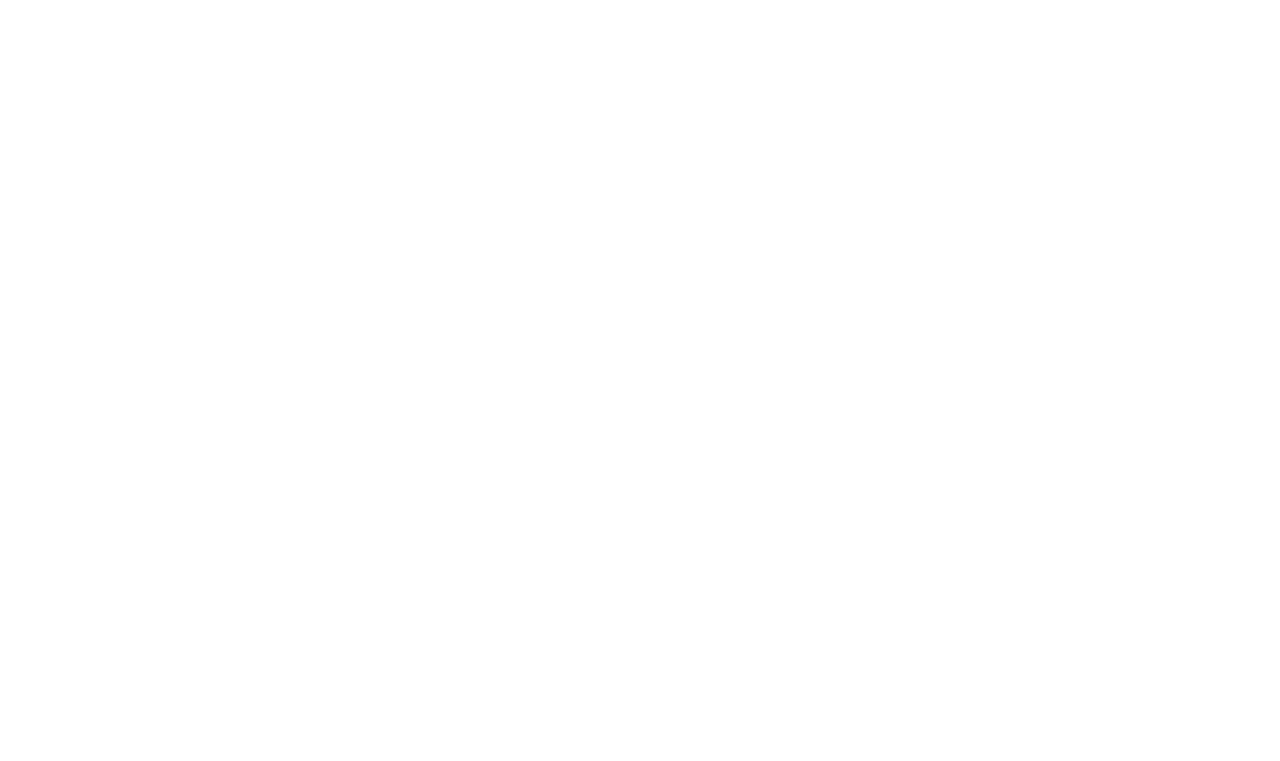
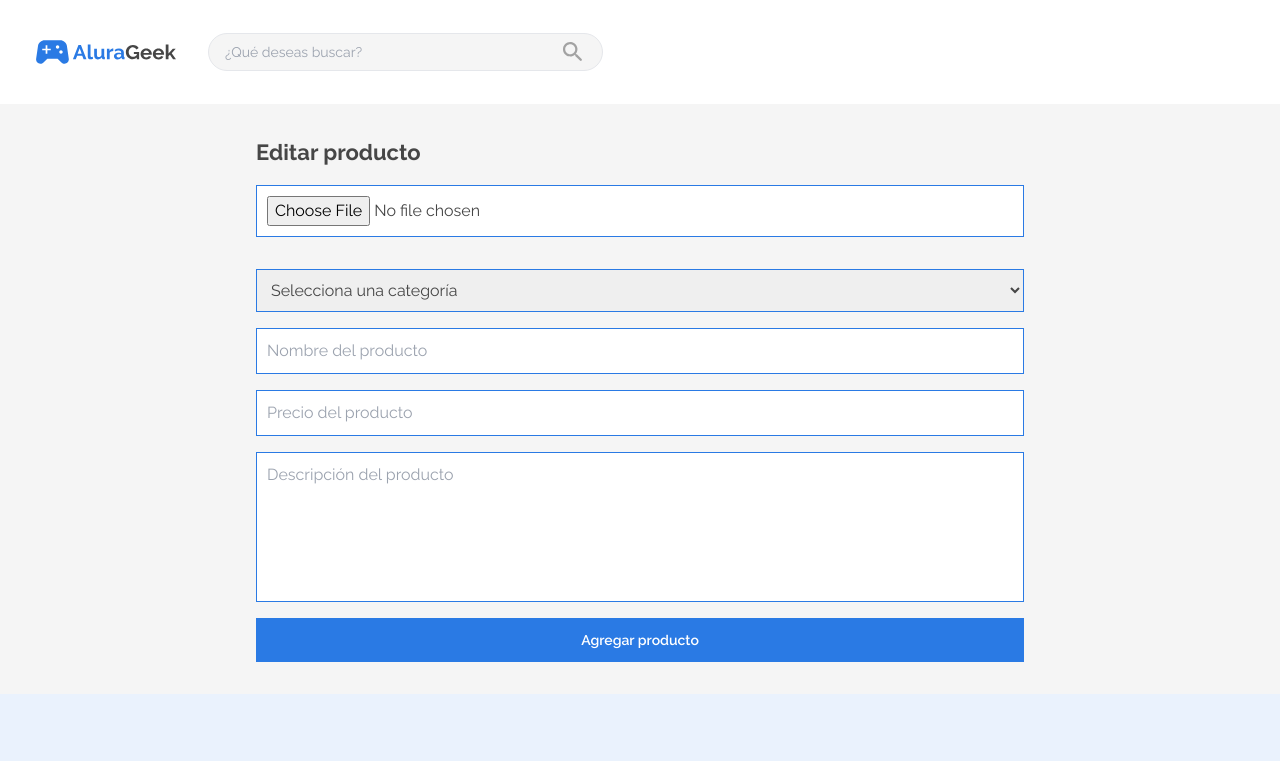
Before and after one commit to Miguelaeb/aluraGeek, a React (Create React App) app: page /editProduct in a window 1280 px wide. Before the commit this address had no page. Shown: the top 761 px of the page. Built offline with nearby package versions, Linux system fonts and the light colour scheme; the HTML template or start-up script is replaced by a standard one.

Commit message:
edit page added

```diff
--- a/src/App.jsx
+++ b/src/App.jsx
@@ -4,6 +4,7 @@
 import Login from "./pages/Login";
 import Admin from "./pages/Admin";
 import AddProduct from "./pages/AddProduct";
+import EditProduct from "./pages/EditProduct";
 import ViewProduct from "./pages/ViewProduct";
 import ViewAllStarWarsProducts from "./pages/ViewAllStarWarsProducts";
 import ViewAllConsoleProducts from "./pages/ViewAllConsoleProducts";
@@ -18,6 +19,7 @@
           <Route path="/login" element={<Login />} />
           <Route path="/admin" element={<Admin />} />
           <Route path="/addProduct" element={<AddProduct />} />
+          <Route path="/editProduct" element={<EditProduct />} />
           <Route path="/viewProduct/:id" element={<ViewProduct />} />
           <Route path="/viewAllStarWarsProducts" element={<ViewAllStarWarsProducts />} />
           <Route path="/viewAllConsoleProducts" element={<ViewAllConsoleProducts />} />
--- a/src/pages/Admin.jsx
+++ b/src/pages/Admin.jsx
@@ -16,7 +16,9 @@
 
     useEffect(() => {
         axios
-            .get("https://alura-geek-gamma-ivory.vercel.app/products?category=StarWars")
+            .get(
+                "https://alura-geek-gamma-ivory.vercel.app/products?category=StarWars"
+            )
             .then((response) => {
                 setStarWarsItems(response.data);
             })
@@ -25,7 +27,9 @@
             });
 
         axios
-            .get("https://alura-geek-gamma-ivory.vercel.app/products?category=console")
+            .get(
+                "https://alura-geek-gamma-ivory.vercel.app/products?category=console"
+            )
             .then((response) => {
                 setConsoleItems(response.data);
             })
@@ -34,7 +38,9 @@
             });
 
         axios
-            .get("https://alura-geek-gamma-ivory.vercel.app/products?category=various")
+            .get(
+                "https://alura-geek-gamma-ivory.vercel.app/products?category=various"
+            )
             .then((response) => {
                 setVariousItems(response.data);
             })
@@ -82,11 +88,13 @@
                                         src="images/delete__icon.svg"
                                         alt=""
                                     />
-                                    <img
-                                        className="cursor-pointer hover:scale-110 transition duration-300 ease-in-out"
-                                        src="images/edit__icon.svg"
-                                        alt=""
-                                    />
+                                    <Link to="/editProduct">
+                                        <img
+                                            className="cursor-pointer hover:scale-110 transition duration-300 ease-in-out"
+                                            src="images/edit__icon.svg"
+                                            alt=""
+                                        />
+                                    </Link>
                                 </div>
                             </div>
                         ))}
--- a/src/pages/EditProduct.jsx
+++ b/src/pages/EditProduct.jsx
@@ -0,0 +1,170 @@
+import React, { useState } from "react";
+import SecondNavbar from "../components/SecondNavbar";
+import Contact from "../components/Contact";
+import Footer from "../components/Footer";
+
+export default function EditProduct() {
+    // eslint-disable-next-line
+    const [imageFile, setImageFile] = useState(null);
+    const [imageUrl, setImageUrl] = useState("");
+    const [categoria, setCategoria] = useState("");
+    const [nombreProducto, setNombreProducto] = useState("");
+    const [precioProducto, setPrecioProducto] = useState("");
+    const [descripcionProducto, setDescripcionProducto] = useState("");
+
+    const handleFileChange = (event) => {
+        const file = event.target.files[0];
+        setImageFile(file);
+        const imageURL = URL.createObjectURL(file);
+        setImageUrl(imageURL);
+    };
+
+    const handleSubmit = (event) => {
+        event.preventDefault();
+
+        setImageFile(null);
+        setImageUrl("");
+        setCategoria("");
+        setNombreProducto("");
+        setPrecioProducto("");
+        setDescripcionProducto("");
+    };
+
+    return (
+        <div>
+            <SecondNavbar />
+            <div className="bg-searchBar-background p-4 md:py-8 md:px-8">
+                <div className="max-w-3xl mx-auto">
+                    <h2 className="font-Raleway font-bold text-[1.375rem] text-seconday-gray">
+                        Editar producto
+                    </h2>
+
+                    <form
+                        className="flex flex-col gap-4 mt-4"
+                        onSubmit={handleSubmit}>
+                        <div>
+                            <label
+                                htmlFor="imageFile"
+                                className="sr-only hidden">
+                                Imagen:
+                            </label>
+                            <input
+                                className="block p-2.5 w-full font-Raleway font-normal text-base text-seconday-gray border border-primary-blue outline-none bg-white"
+                                type="file"
+                                id="imageFile"
+                                accept="image/*"
+                                onChange={handleFileChange}
+                            />
+                        </div>
+                        <div>
+                            {imageUrl && (
+                                <img
+                                    src={imageUrl}
+                                    alt="Vista previa de la imagen"
+                                    className=" max-w-full h-auto"
+                                />
+                            )}
+                        </div>
+
+                        <div>
+                            <label
+                                htmlFor="categoria"
+                                className="sr-only hidden">
+                                Categoría:
+                            </label>
+                            <select
+                                className="block cursor-pointer p-2.5 w-full font-Raleway font-normal text-base text-seconday-gray border border-primary-blue outline-none"
+                                id="categoria"
+                                value={categoria}
+                                onChange={(event) =>
+                                    setCategoria(event.target.value)
+                                }>
+                                <option
+                                    className=" font-Raleway font-medium text-lg text-seconday-gray cursor-pointer"
+                                    value="">
+                                    Selecciona una categoría
+                                </option>
+                                <option
+                                    className=" font-Raleway font-medium text-lg text-seconday-gray cursor-pointer "
+                                    value="StarWars">
+                                    StarWars
+                                </option>
+                                <option
+                                    className=" font-Raleway font-medium text-lg text-seconday-gray cursor-pointer "
+                                    value="console">
+                                    console
+                                </option>
+                                <option
+                                    className=" font-Raleway font-medium text-lg text-seconday-gray cursor-pointer "
+                                    value="various">
+                                    various
+                                </option>
+                            </select>
+                        </div>
+                        <div>
+                            <label
+                                className="sr-only hidden"
+                                htmlFor="nombreProducto">
+                                Nombre del producto:
+                            </label>
+                            <input
+                                className="block p-2.5 w-full font-Raleway font-normal text-base text-seconday-gray border border-primary-blue outline-none"
+                                type="text"
+                                id="nombreProducto"
+                                placeholder="Nombre del producto"
+                                value={nombreProducto}
+                                onChange={(event) =>
+                                    setNombreProducto(event.target.value)
+                                }
+                            />
+                        </div>
+                        <div>
+                            <label
+                                className="sr-only hidden"
+                                htmlFor="precioProducto">
+                                Precio del producto:
+                            </label>
+                            <input
+                                className="block p-2.5 w-full font-Raleway font-normal text-base text-seconday-gray border border-primary-blue outline-none"
+                                type="text"
+                                id="precioProducto"
+                                placeholder="Precio del producto"
+                                value={precioProducto}
+                                onChange={(event) =>
+                                    setPrecioProducto(event.target.value)
+                                }
+                            />
+                        </div>
+                        <div>
+                            <label
+                                className="sr-only hidden"
+                                htmlFor="descripcionProducto">
+                                Descripción del producto:
+                            </label>
+                            <textarea
+                                className="block p-2.5 w-full h-[150px] md:h-[70px] lg:h-[150px] font-Raleway font-normal text-base text-seconday-gray resize-none border border-primary-blue outline-none"
+                                id="descripcionProducto"
+                                placeholder="Descripción del producto"
+                                value={descripcionProducto}
+                                onChange={(event) =>
+                                    setDescripcionProducto(event.target.value)
+                                }
+                            />
+                        </div>
+
+                        <div className="flex justify-center">
+                            <button
+                                className="font-Raleway font-semibold text-sm bg-primary-blue text-white w-full py-3 px-4 hover:scale-110 transition duration-300 ease-in-out"
+                                type="submit">
+                                Agregar producto
+                            </button>
+                        </div>
+                    </form>
+                </div>
+            </div>
+
+            <Contact />
+            <Footer />
+        </div>
+    );
+}
```
